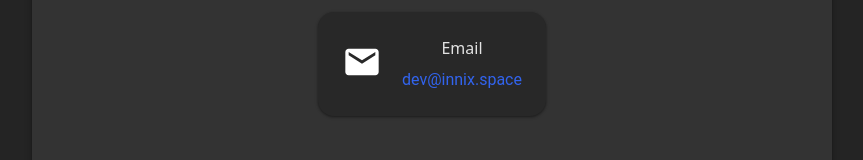
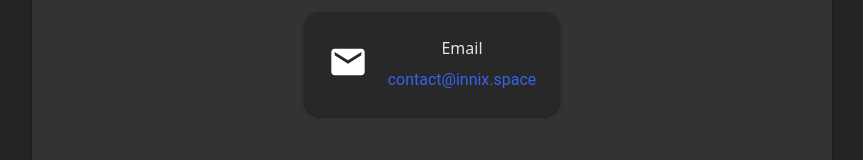
Before and after one commit to innixunix/innixunix.github.io, a plain HTML site: page index.html in a window 1280 px wide. Shown: the part 948-1108 px from the top of the page, without its empty margins (208-1071 px from the left). Drawn offline with Linux system fonts and the light colour scheme.

Commit message:
update email

```diff
--- a/index.html
+++ b/index.html
@@ -97,7 +97,7 @@
                 </div>
                 <div class="contact-info">
                     <p class="contact-label">Email</p>
-                    <a href="mailto:dev@innix.space" class="contact-email">dev@innix.space</a>
+                    <a href="mailto:dev@innix.space" class="contact-email">contact@innix.space</a>
                 </div>
             </div>
         </div>
```
